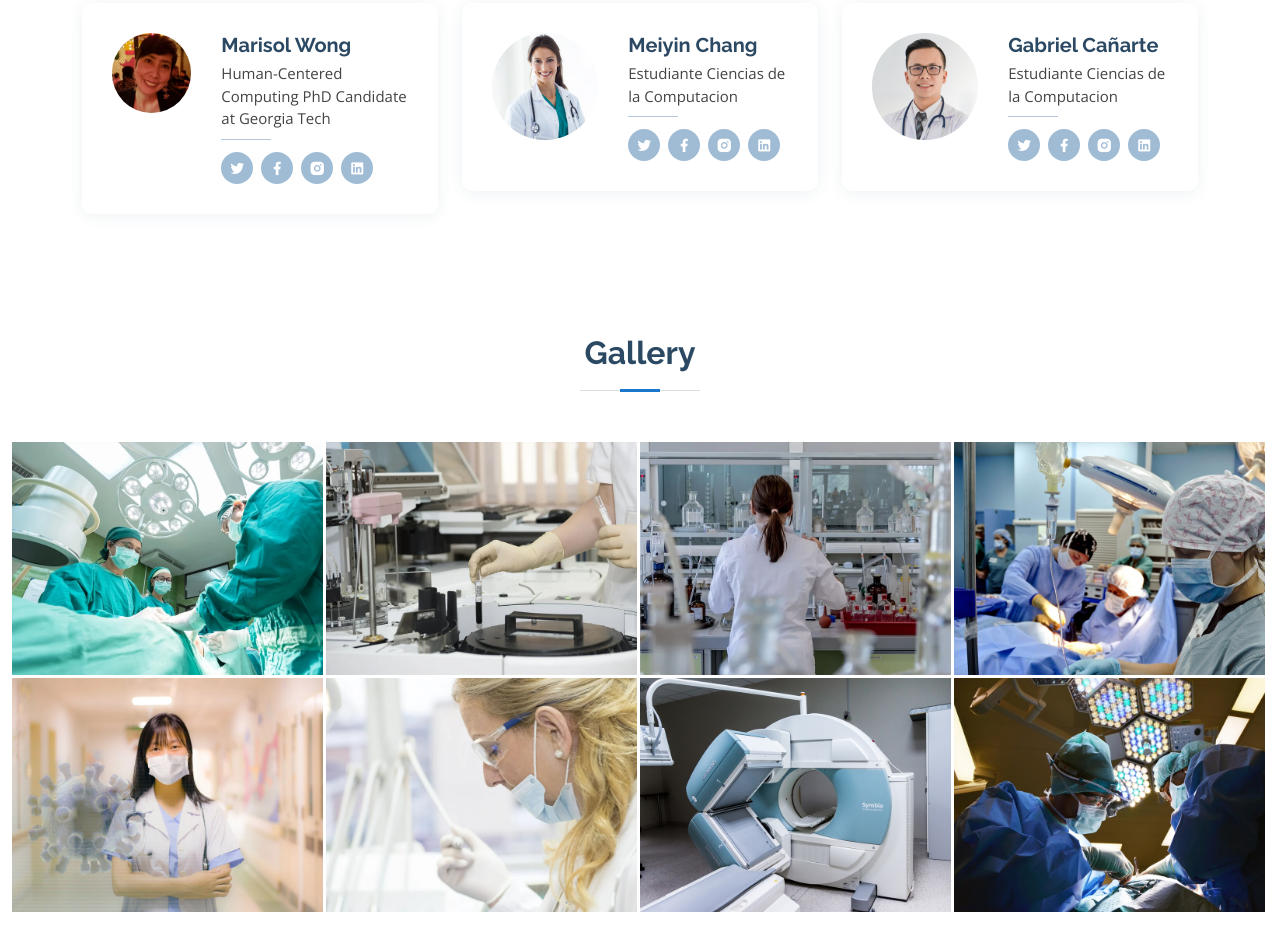
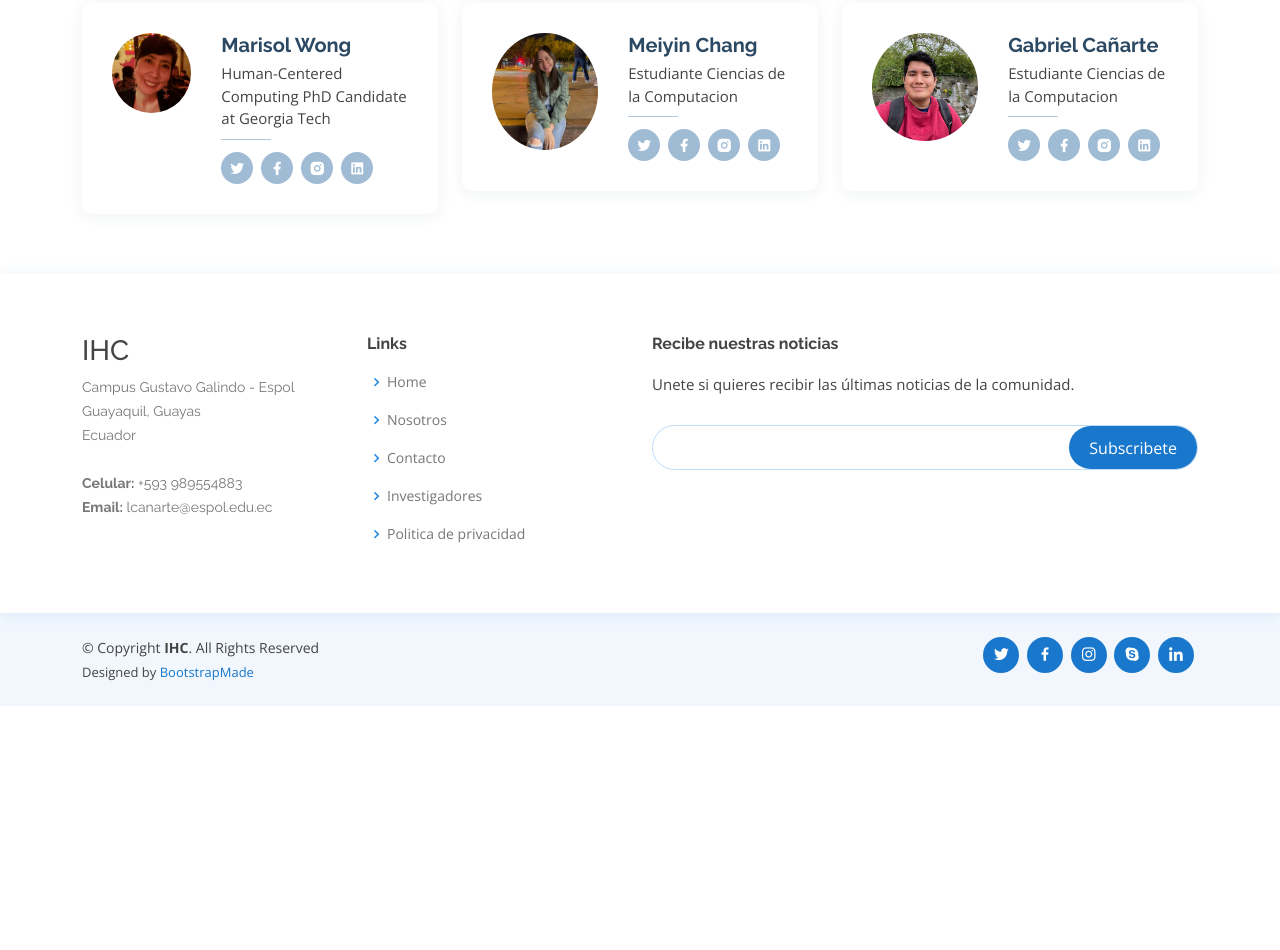
Before and after one commit to GabrielCanarte14/Landing, a plain HTML site: page index.html in a window 1280 px wide. Shown: the part 3029-3979 px from the top of the page. After the commit the page ends 3735 px from the top, so only its background shows below. Drawn offline with nearby package versions, Linux system fonts and the light colour scheme.

Commit message:
Commit final

```diff
--- a/assets/css/style.css
+++ b/assets/css/style.css
@@ -1060,45 +1060,45 @@ section {
 
 
 /*--------------------------------------------------------------
-# Doctors
+# Investigadores
 --------------------------------------------------------------*/
-.doctors {
+.investigadores {
   background: #fff;
 }
 
-.doctors .member {
+.investigadores .member {
   position: relative;
   box-shadow: 0px 2px 15px rgba(44, 73, 100, 0.08);
   padding: 30px;
   border-radius: 10px;
 }
 
-.doctors .member .pic {
+.investigadores .member .pic {
   overflow: hidden;
   width: 180px;
   border-radius: 50%;
 }
 
-.doctors .member .pic img {
+.investigadores .member .pic img {
   transition: ease-in-out 0.3s;
 }
 
-.doctors .member:hover img {
+.investigadores .member:hover img {
   transform: scale(1.1);
 }
 
-.doctors .member .member-info {
+.investigadores .member .member-info {
   padding-left: 30px;
 }
 
-.doctors .member h4 {
+.investigadores .member h4 {
   font-weight: 700;
   margin-bottom: 5px;
   font-size: 20px;
   color: #2c4964;
 }
 
-.doctors .member span {
+.investigadores .member span {
   display: block;
   font-size: 15px;
   padding-bottom: 10px;
@@ -1106,7 +1106,7 @@ section {
   font-weight: 500;
 }
 
-.doctors .member span::after {
+.investigadores .member span::after {
   content: "";
   position: absolute;
   display: block;
@@ -1117,19 +1117,19 @@ section {
   left: 0;
 }
 
-.doctors .member p {
+.investigadores .member p {
   margin: 10px 0 0 0;
   font-size: 14px;
 }
 
-.doctors .member .social {
+.investigadores .member .social {
   margin-top: 12px;
   display: flex;
   align-items: center;
   justify-content: flex-start;
 }
 
-.doctors .member .social a {
+.investigadores .member .social a {
   transition: ease-in-out 0.3s;
   display: flex;
   align-items: center;
@@ -1140,36 +1140,18 @@ section {
   background: #a0bcd5;
 }
 
-.doctors .member .social a i {
+.investigadores .member .social a i {
   color: #fff;
   font-size: 16px;
   margin: 0 2px;
 }
 
-.doctors .member .social a:hover {
+.investigadores .member .social a:hover {
   background: #1977cc;
 }
 
-.doctors .member .social a+a {
+.investigadores .member .social a+a {
   margin-left: 8px;
-}
-
-
-/*--------------------------------------------------------------
-# Gallery
---------------------------------------------------------------*/
-.gallery .gallery-item {
-  overflow: hidden;
-  border-right: 3px solid #fff;
-  border-bottom: 3px solid #fff;
-}
-
-.gallery .gallery-item img {
-  transition: all ease-in-out 0.4s;
-}
-
-.gallery .gallery-item:hover img {
-  transform: scale(1.1);
 }
 
 /*--------------------------------------------------------------
--- a/index.html
+++ b/index.html
@@ -275,7 +275,7 @@
     </section><!-- End Appointment Section -->
 
     <!-- ======= Doctors Section ======= -->
-    <section id="doctors" class="doctors">
+    <section id="investigadores" class="investigadores">
       <div class="container">
 
         <div class="section-title">
@@ -303,7 +303,7 @@
 
           <div class="col-lg-4">
             <div class="member d-flex align-items-start">
-              <div class="pic"><img src="assets/img/doctors/doctors-2.jpg" class="img-fluid" alt=""></div>
+              <div class="pic"><img src="assets/img/doctors/doctors-2.jpeg" class="img-fluid" alt=""></div>
               <div class="member-info">
                 <h4>Meiyin Chang</h4>
                 <span>Estudiante Ciencias de la Computacion</span>
@@ -319,7 +319,7 @@
 
           <div class="col-lg-4">
             <div class="member d-flex align-items-start">
-              <div class="pic"><img src="assets/img/doctors/doctors-3.jpg" class="img-fluid" alt=""></div>
+              <div class="pic"><img src="assets/img/doctors/doctors-3.jpeg" class="img-fluid" alt=""></div>
               <div class="member-info">
                 <h4>Gabriel Cañarte</h4>
                 <span>Estudiante Ciencias de la Computacion</span>
@@ -338,88 +338,6 @@
       </div>
     </section><!-- End Doctors Section -->
 
-    <!-- ======= Gallery Section ======= -->
-    <section id="gallery" class="gallery">
-      <div class="container">
-
-        <div class="section-title">
-          <h2>Gallery</h2>
-        </div>
-      </div>
-
-      <div class="container-fluid">
-        <div class="row g-0">
-
-          <div class="col-lg-3 col-md-4">
-            <div class="gallery-item">
-              <a href="assets/img/gallery/gallery-1.jpg" class="galelry-lightbox">
-                <img src="assets/img/gallery/gallery-1.jpg" alt="" class="img-fluid">
-              </a>
-            </div>
-          </div>
-
-          <div class="col-lg-3 col-md-4">
-            <div class="gallery-item">
-              <a href="assets/img/gallery/gallery-2.jpg" class="galelry-lightbox">
-                <img src="assets/img/gallery/gallery-2.jpg" alt="" class="img-fluid">
-              </a>
-            </div>
-          </div>
-
-          <div class="col-lg-3 col-md-4">
-            <div class="gallery-item">
-              <a href="assets/img/gallery/gallery-3.jpg" class="galelry-lightbox">
-                <img src="assets/img/gallery/gallery-3.jpg" alt="" class="img-fluid">
-              </a>
-            </div>
-          </div>
-
-          <div class="col-lg-3 col-md-4">
-            <div class="gallery-item">
-              <a href="assets/img/gallery/gallery-4.jpg" class="galelry-lightbox">
-                <img src="assets/img/gallery/gallery-4.jpg" alt="" class="img-fluid">
-              </a>
-            </div>
-          </div>
-
-          <div class="col-lg-3 col-md-4">
-            <div class="gallery-item">
-              <a href="assets/img/gallery/gallery-5.jpg" class="galelry-lightbox">
-                <img src="assets/img/gallery/gallery-5.jpg" alt="" class="img-fluid">
-              </a>
-            </div>
-          </div>
-
-          <div class="col-lg-3 col-md-4">
-            <div class="gallery-item">
-              <a href="assets/img/gallery/gallery-6.jpg" class="galelry-lightbox">
-                <img src="assets/img/gallery/gallery-6.jpg" alt="" class="img-fluid">
-              </a>
-            </div>
-          </div>
-
-          <div class="col-lg-3 col-md-4">
-            <div class="gallery-item">
-              <a href="assets/img/gallery/gallery-7.jpg" class="galelry-lightbox">
-                <img src="assets/img/gallery/gallery-7.jpg" alt="" class="img-fluid">
-              </a>
-            </div>
-          </div>
-
-          <div class="col-lg-3 col-md-4">
-            <div class="gallery-item">
-              <a href="assets/img/gallery/gallery-8.jpg" class="galelry-lightbox">
-                <img src="assets/img/gallery/gallery-8.jpg" alt="" class="img-fluid">
-              </a>
-            </div>
-          </div>
-
-        </div>
-
-      </div>
-    </section><!-- End Gallery Section -->
-
-
   </main><!-- End #main -->
 
   <!-- ======= Footer ======= -->
@@ -430,43 +348,32 @@
         <div class="row">
 
           <div class="col-lg-3 col-md-6 footer-contact">
-            <h3>Medilab</h3>
+            <h3>IHC</h3>
             <p>
-              A108 Adam Street <br>
-              New York, NY 535022<br>
-              United States <br><br>
-              <strong>Phone:</strong> +1 5589 55488 55<br>
-              <strong>Email:</strong> info@example.com<br>
+              Campus Gustavo Galindo - Espol <br>
+              Guayaquil, Guayas<br>
+              Ecuador <br><br>
+              <strong>Celular:</strong> +593 989554883<br>
+              <strong>Email:</strong> lcanarte@espol.edu.ec<br>
             </p>
           </div>
 
-          <div class="col-lg-2 col-md-6 footer-links">
-            <h4>Useful Links</h4>
+          <div class="col-lg-3 col-md-6 footer-links">
+            <h4>Links</h4>
             <ul>
               <li><i class="bx bx-chevron-right"></i> <a href="#">Home</a></li>
-              <li><i class="bx bx-chevron-right"></i> <a href="#">About us</a></li>
-              <li><i class="bx bx-chevron-right"></i> <a href="#">Services</a></li>
-              <li><i class="bx bx-chevron-right"></i> <a href="#">Terms of service</a></li>
-              <li><i class="bx bx-chevron-right"></i> <a href="#">Privacy policy</a></li>
+              <li><i class="bx bx-chevron-right"></i> <a href="#">Nosotros</a></li>
+              <li><i class="bx bx-chevron-right"></i> <a href="#appointment">Contacto</a></li>
+              <li><i class="bx bx-chevron-right"></i> <a href="#doctors">Investigadores</a></li>
+              <li><i class="bx bx-chevron-right"></i> <a href="#">Politica de privacidad</a></li>
             </ul>
           </div>
 
-          <div class="col-lg-3 col-md-6 footer-links">
-            <h4>Our Services</h4>
-            <ul>
-              <li><i class="bx bx-chevron-right"></i> <a href="#">Web Design</a></li>
-              <li><i class="bx bx-chevron-right"></i> <a href="#">Web Development</a></li>
-              <li><i class="bx bx-chevron-right"></i> <a href="#">Product Management</a></li>
-              <li><i class="bx bx-chevron-right"></i> <a href="#">Marketing</a></li>
-              <li><i class="bx bx-chevron-right"></i> <a href="#">Graphic Design</a></li>
-            </ul>
-          </div>
-
-          <div class="col-lg-4 col-md-6 footer-newsletter">
-            <h4>Join Our Newsletter</h4>
-            <p>Tamen quem nulla quae legam multos aute sint culpa legam noster magna</p>
+          <div class="col-lg-6 col-md-6 footer-newsletter">
+            <h4>Recibe nuestras noticias</h4>
+            <p>Unete si quieres recibir las últimas noticias de la comunidad.</p>
             <form action="" method="post">
-              <input type="email" name="email"><input type="submit" value="Subscribe">
+              <input type="email" name="email"><input type="submit" value="Subscribete">
             </form>
           </div>
 
@@ -478,7 +385,7 @@
 
       <div class="me-md-auto text-center text-md-start">
         <div class="copyright">
-          &copy; Copyright <strong><span>Medilab</span></strong>. All Rights Reserved
+          &copy; Copyright <strong><span>IHC</span></strong>. All Rights Reserved
         </div>
         <div class="credits">
           <!-- All the links in the footer should remain intact. -->
```
Also changed, not shown: assets/img/doctors/doctors-2.jpeg (added), assets/img/doctors/doctors-2.jpg (deleted), assets/img/doctors/doctors-3.jpeg (added), assets/img/doctors/doctors-3.jpg (deleted), assets/img/doctors/doctors-4.jpg (deleted).
